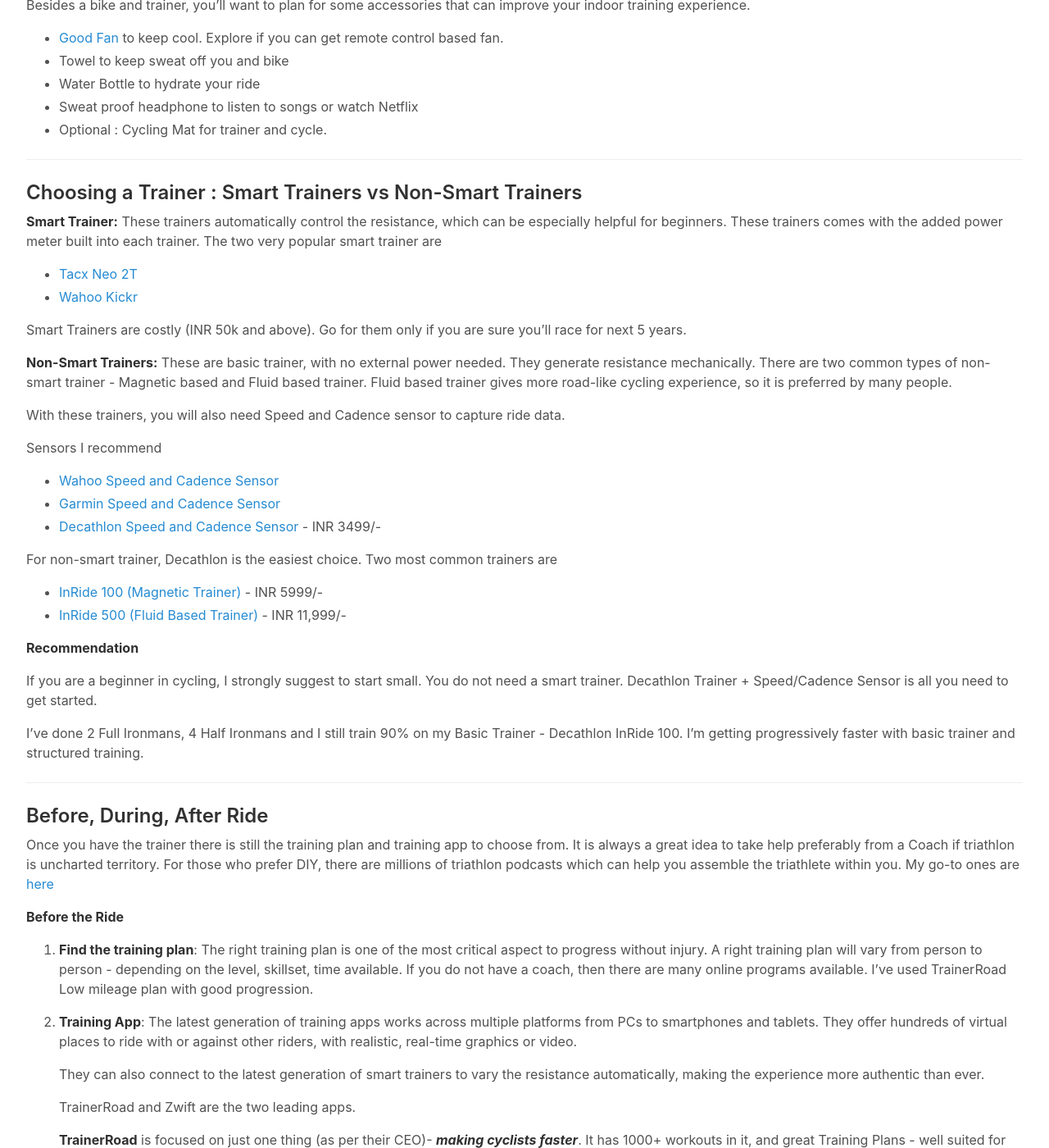
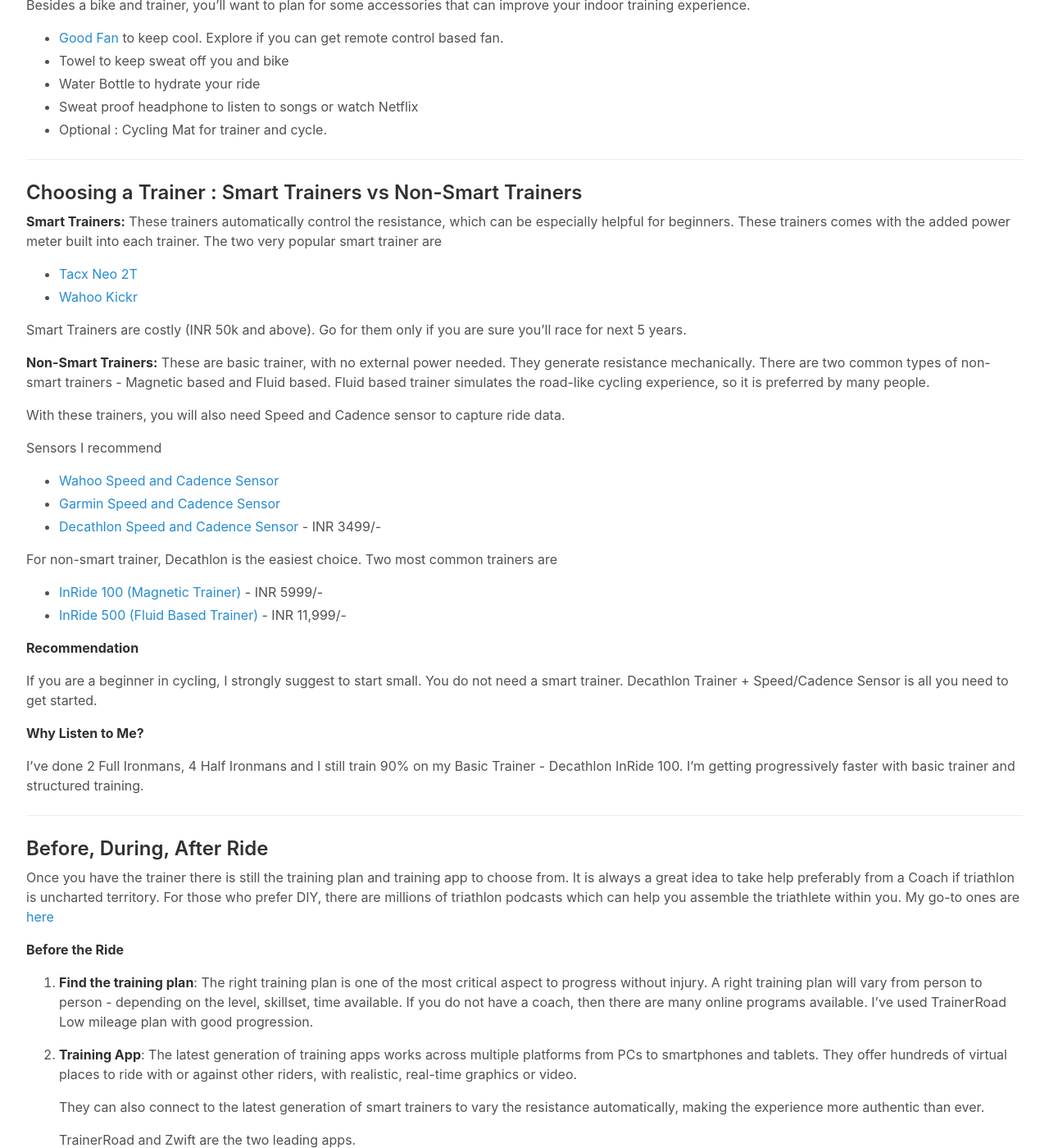
Before and after one commit to rishisareen/rishisareen-old.github.io, a Jekyll site: the page built from _posts/2020-05-25-indoortraining-gettingstarted.markdown, in a window 1280 px wide and 1400 px high, scrolled down 896 px. Shown: the whole window at 82% size. Built offline with Jekyll 4.4.1, drawn with Linux system fonts in a browser that asks for light colours; comment, search, counter and statistics services are not loaded.

Commit message:
Update 2020-05-25-indoortraining-gettingstarted.markdown

```diff
--- a/_posts/2020-05-25-indoortraining-gettingstarted.markdown
+++ b/_posts/2020-05-25-indoortraining-gettingstarted.markdown
@@ -61,14 +61,14 @@
 
 ## Choosing a Trainer : Smart Trainers vs Non-Smart Trainers
 
-**Smart Trainer:** These trainers automatically control the resistance, which can be especially helpful for beginners. These trainers comes with the added power meter built into each trainer. The two very popular smart trainer are
+**Smart Trainers:** These trainers automatically control the resistance, which can be especially helpful for beginners. These trainers comes with the added power meter built into each trainer. The two very popular smart trainer are
 
 * [Tacx Neo 2T](https://tacx.com/product/neo-2t-smart/)
 * [Wahoo Kickr](https://www.wahoofitness.com/devices/bike-trainers/wahoo-kickr-powertrainer)
 
 Smart Trainers are costly (INR 50k and above). Go for them only if you are sure you'll race for next 5 years.
 
-**Non-Smart Trainers:** These are basic trainer, with no external power needed. They generate resistance mechanically. There are two common types of non-smart trainer - Magnetic based and Fluid based trainer. Fluid based trainer gives more road-like cycling experience, so it is preferred by many people.
+**Non-Smart Trainers:** These are basic trainer, with no external power needed. They generate resistance mechanically. There are two common types of non-smart trainers - Magnetic based and Fluid based. Fluid based trainer simulates the road-like cycling experience, so it is preferred by many people.
 
 With these trainers, you will also need Speed and Cadence sensor to capture ride data.
 
@@ -90,6 +90,10 @@
 **Recommendation**
 
 If you are a beginner in cycling, I strongly suggest to start small. You do not need a smart trainer. Decathlon Trainer + Speed/Cadence Sensor is all you need to get started.
+
+
+
+**Why Listen to Me?**
 
 I've done 2 Full Ironmans, 4 Half Ironmans and I still  train 90% on my Basic Trainer - Decathlon InRide 100. I'm getting progressively faster with basic trainer and structured training.
 
```
